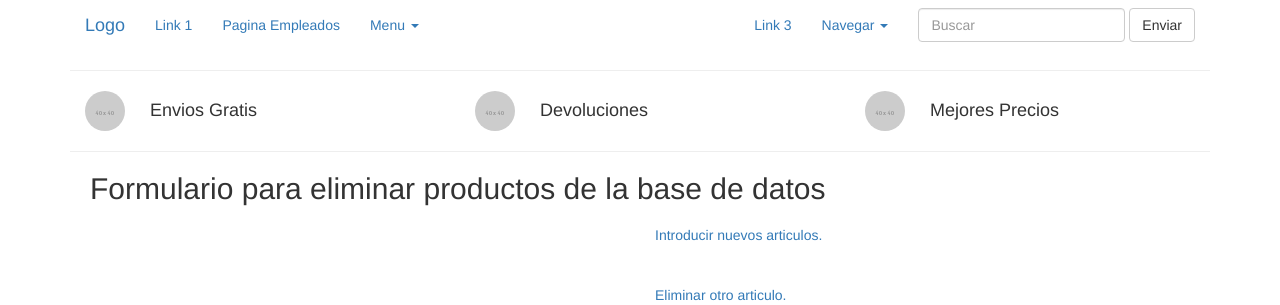
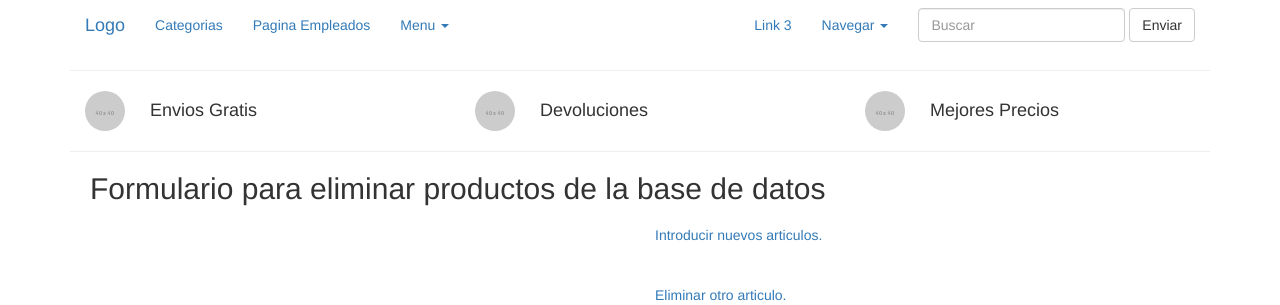
Before and after one commit to SantiSnow/Eccomerce, a PHP site: page /eliminarRegistroResultado.php?codigoarticulo=1 in a window 1280 px wide. Shown: the top 305 px of the page. Run offline with PHP 8.4, Linux system fonts and the light colour scheme; some libraries are stand-ins or nearby versions.

Commit message:
Actualizacion Eccomerce 2.0.0
Parche de seguridad - se actualizo la seguridad en las consultas sql para evitar crackeos.
Se actualizo la seguridad contra inyeccion sql y se cambio el formato de busqueda

Parche en el motor de busqueda actualizado - Ahora el motor de busqueda incluye resultados mas variados
y con resultados relacionados en un aparte para que el usuarios los pueda ver

Se actualizaron las imagenes para que la pagina y la base de datos tenga imagenes relacionadas en el servidor
incluyendo tambien una url para cada producto

Cada producto incluye ademas una lista de tags o descripcion para que el motor de busqueda funcione mejor.

El campo seccion ahora es un select para evitar errores

Se incluyeron Categorias en la pagina web

Se mejoro los estilos que muestran las imagenes.

Proximo parche: Se incluiran todos las actualizaciones en todas las paginas jsp para java, se mejorara la seguridad en
las busquedas y en las contraseñas de los usuarios.

```diff
--- a/eCommerceTestPhp/eliminarRegistroResultado.php
+++ b/eCommerceTestPhp/eliminarRegistroResultado.php
@@ -38,7 +38,7 @@ margin: 20px;
 <!-- Nav links -->
 <div class="collapse navbar-collapse">
 <ul class="nav navbar-nav">
-<li class="active"><a href="#">Link 1<span class="sr-only">(current)</span></a> </li>
+<li class="active"><a href="busquedaCategorias.php">Categorias</a> </li>
 <li><a href="paginaEmpleados.php">Pagina Empleados</a> </li>
 <li class="dropdown"> <a href="#" class="dropdown-toggle" data-toggle="dropdown" role="button" aria-expanded="false" aria-haspopup="true">Menu <span class="caret"></span></a>
 <ul class="dropdown-menu">
```
